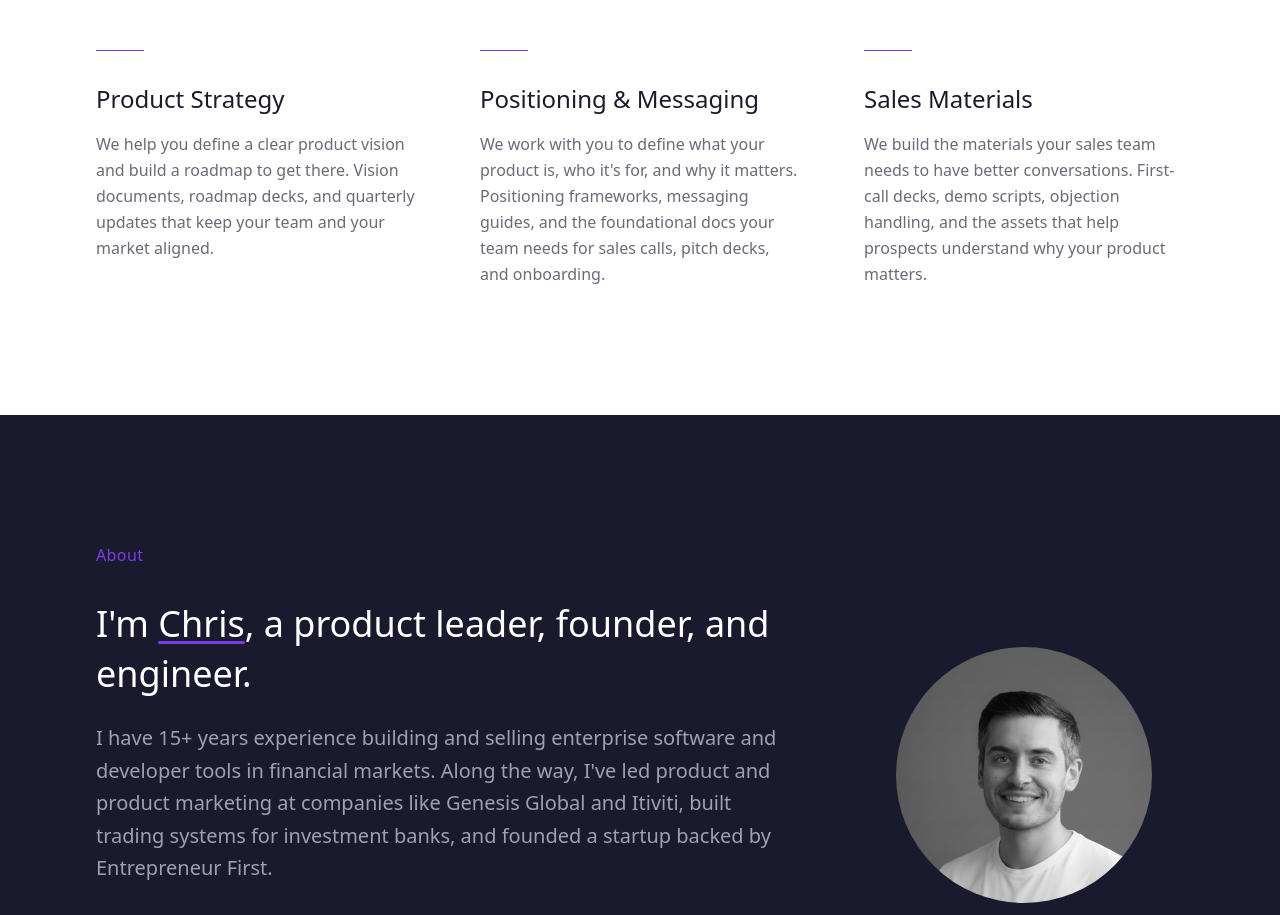
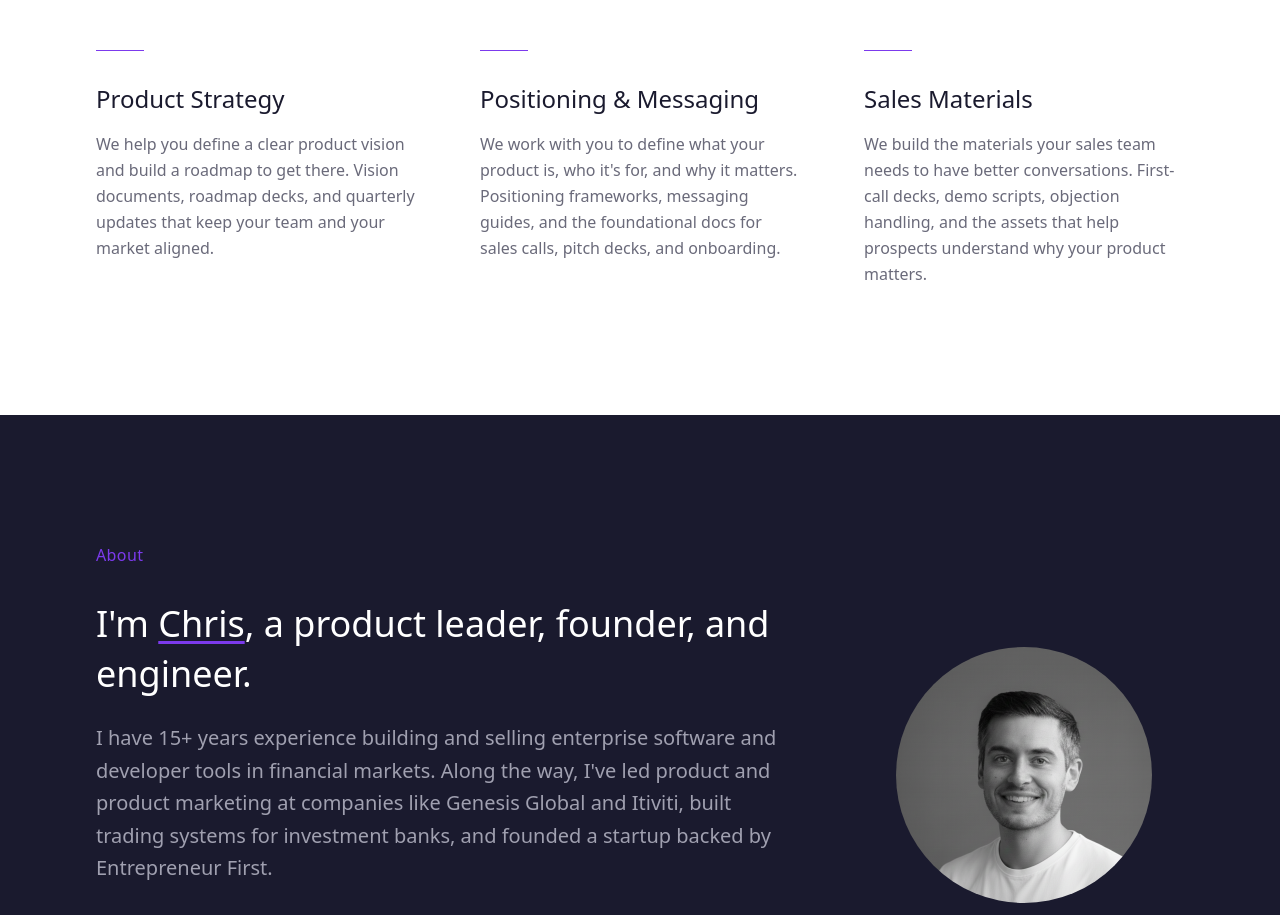
Before and after one commit to tycoworks/website, a Next.js app: page / in a window 1280 px wide. Shown: the part 1120-2035 px from the top of the page. Built offline with nearby package versions, Linux system fonts and the light colour scheme.

Commit message:
Trim Positioning & Messaging copy
🤖 Generated with [Claude Code](https://claude.com/claude-code)

Co-Authored-By: Claude Opus 4.5 <noreply@anthropic.com>

```diff
--- a/src/app/page.tsx
+++ b/src/app/page.tsx
@@ -211,7 +211,7 @@ export default function Home() {
             },
             {
               title: "Positioning & Messaging",
-              description: "We work with you to define what your product is, who it's for, and why it matters. Positioning frameworks, messaging guides, and the foundational docs your team needs for sales calls, pitch decks, and onboarding."
+              description: "We work with you to define what your product is, who it's for, and why it matters. Positioning frameworks, messaging guides, and the foundational docs for sales calls, pitch decks, and onboarding."
             },
             {
               title: "Sales Materials",
```
